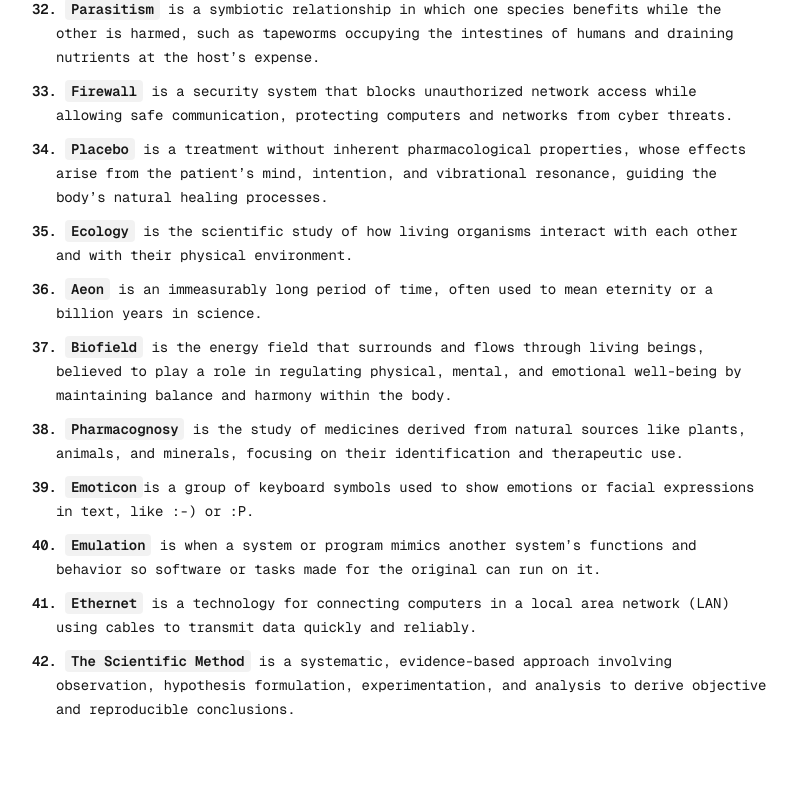
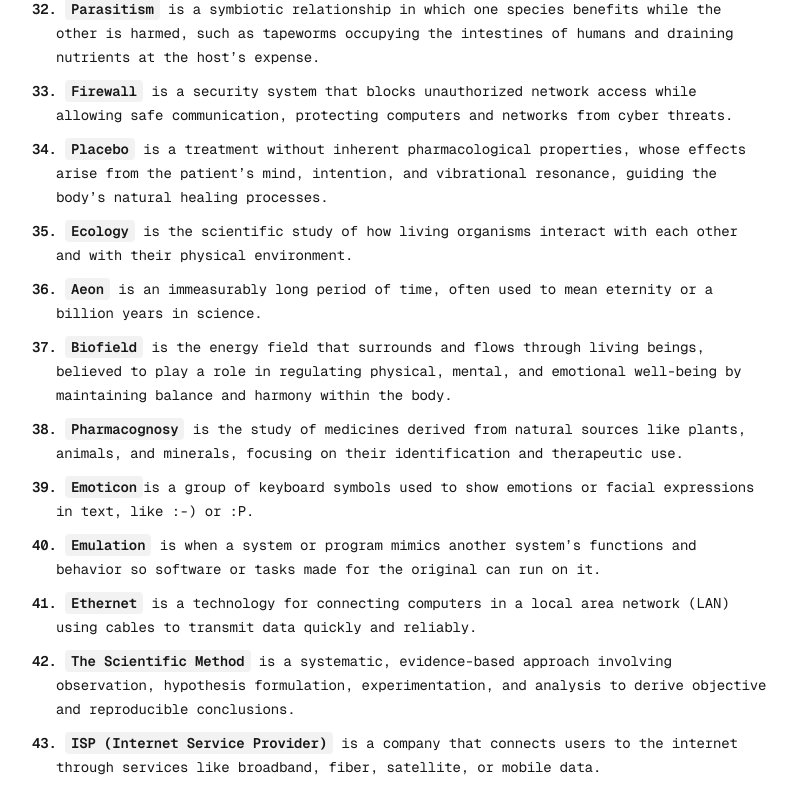
Before and after one commit to BrahimBoussada/mind-log, a Next.js app: page / in a window 1280 px wide. Shown: the part 2101-2906 px from the top of the page, without its empty margins (240-1037 px from the left). Before the commit the page ends 2848 px from the top, so only its background shows below. Built offline with nearby package versions, Linux system fonts and the light colour scheme.

Commit message:
log: 04-09-2025

```diff
--- a/src/app/page.tsx
+++ b/src/app/page.tsx
@@ -276,6 +276,13 @@ export default function Home() {
           experimentation, and analysis to derive objective and reproducible
           conclusions.
         </Note>
+
+        <Note>
+          <N>43. </N>
+          <Key>ISP (Internet Service Provider)</Key> is a company that connects
+          users to the internet through services like broadband, fiber,
+          satellite, or mobile data.
+        </Note>
       </NoteWrapper>
     </Container>
   );
```
